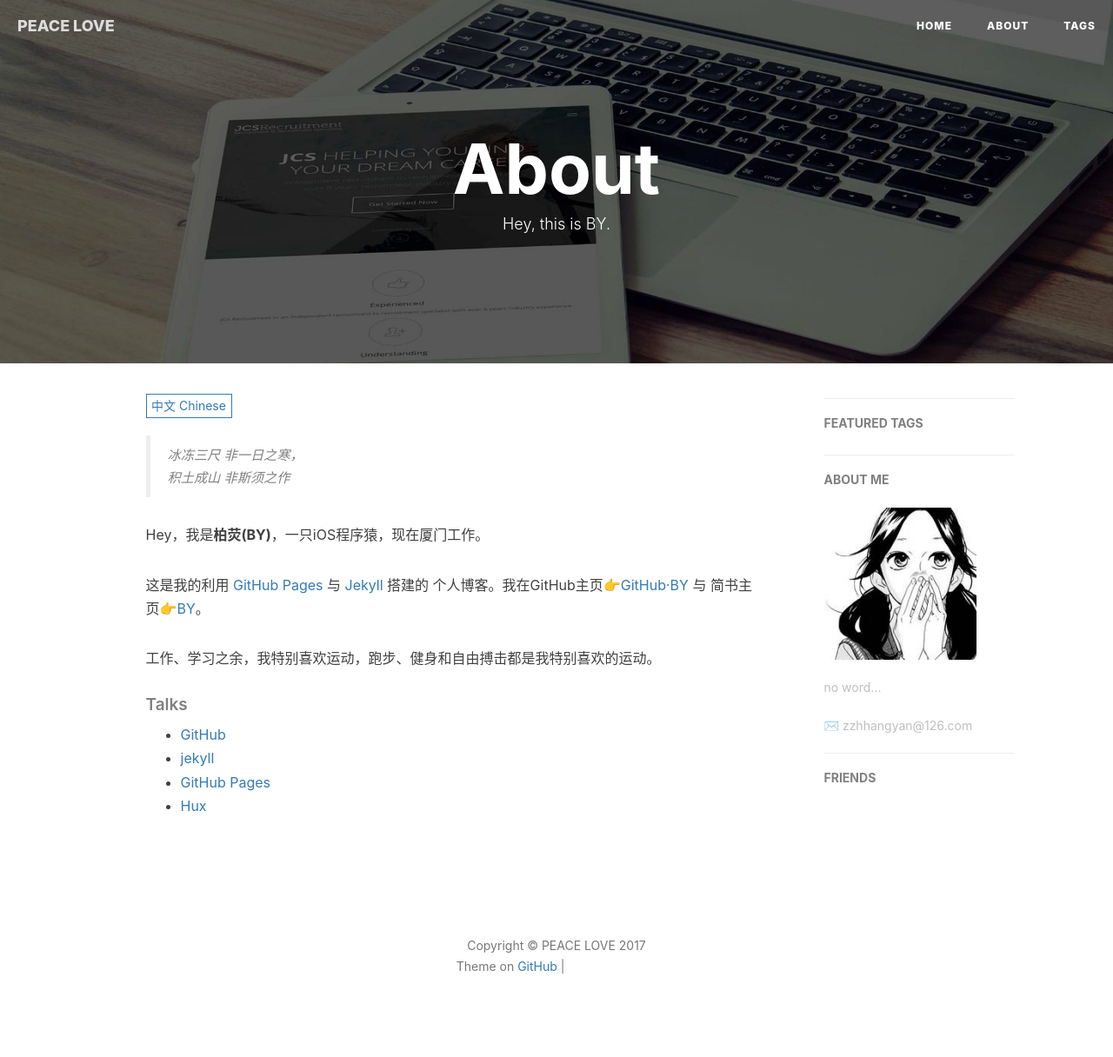
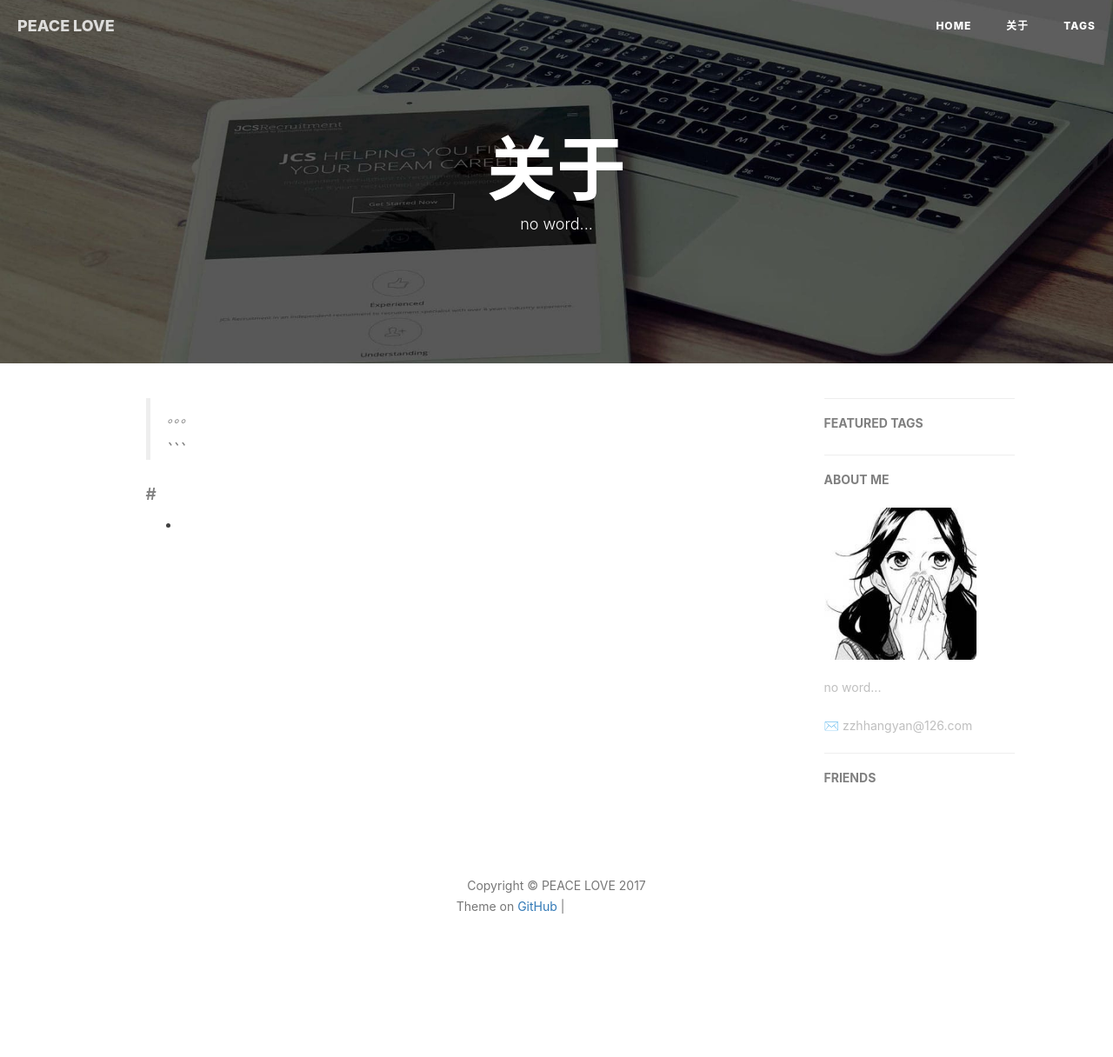
Before and after one commit to simplegis/simplegis.github.io, a Jekyll site: the page built from about.html, in a window 1280 px wide. Shown: the whole page at 87% size. Built offline with Jekyll 4.4.1, drawn with Linux system fonts in a browser that asks for light colours; nearby versions of some CDN libraries; comment, search, counter and statistics services are not loaded; after the commit the page ends 1147 px from its top, so only the background shows below that; grey boxes are pictures that could not be loaded.

Commit message:
first commit

```diff
--- a/about.html
+++ b/about.html
@@ -1,161 +1,22 @@
 ---
 layout: page
-title: "About"
-description: "Hey, this is BY."
+title: "关于"
+description: "no word..."
 header-img: "img/post-bg-rwd.jpg"
 ---
 
-<!-- Language Selector -->
-<select class="sel-lang" onchange= "onLanChange(this.options[this.options.selectedIndex].value)">
-    <option value="0" selected> 中文 Chinese </option>
-    <option value="1"> 英文 English </option>
-</select>
 
-<!-- Chinese Version -->
-<div class="zh post-container">
+<div class="post-container">
 
     <!--copied from markdown -->
-    <blockquote><p>冰冻三尺 非一日之寒，<br>
-    积土成山 非斯须之作</p></blockquote>
-
-    <p>Hey，我是<strong>柏荧(BY)</strong>，一只iOS程序猿，现在厦门工作。</p>
-
-    <p>这是我的利用 <a href="https://pages.github.com/">GitHub Pages</a> 与 <a href="http://jekyll.com.cn/">Jekyll</a> 搭建的 个人博客。我在GitHub主页<a href="https://github.com/qiubaiying">👉GitHub·BY</a> 与 简书主页<a href="https://http://www.jianshu.com/u/e71990ada2fd">👉BY</a>。</p>
-
-    <p>工作、学习之余，我特别喜欢运动，跑步、健身和自由搏击都是我特别喜欢的运动。</p>
+    <blockquote><p>。。。<br>
+    、、、</p></blockquote>
 
     <p></p>
 
-    <h5>Talks</h5>
+    <h5>#</h5>
 
     <ul>
-    <li><a href="https://github.com">GitHub</a></li>
-    <li><a href="http://jekyll.com.cn/">jekyll</a></li>
-    <li><a href="https://pages.github.com/">GitHub Pages</a></li>
-    <li><a href="http://huangxuan.me/">Hux</a></li>    </ul>
+    <li><a href="#"></a></li>
+     </ul>
 </div>
-
-<!-- English Version -->
-<div class="en post-container">
-    <blockquote><p>Yet another iOS Developer. <br>
-    Yet another Life-long Student.</p></blockquote>
-
-    <p>Hi, I am <strong>Baiying Qiu</strong>，you can call me <strong>BY</strong>. I am an iOS software engineer and currently working in Xiamen</p>
-
-    <p>This is my personal blog, through making Github Pages and Jekyll.My GitHub  👉 <a href="http://github.com/qiubaiying">Github·BY</a>.</p>
-
-    <p>I am a sports enthusiast, I like fitness, running and boxing.</p>
-
-    <h5>Talks</h5>
-
-    <ul>
-    <li><a href="https://github.com">GitHub</a></li>
-    <li><a href="http://jekyll.com.cn/">jekyll</a></li>
-    <li><a href="https://pages.github.com/">GitHub Pages</a></li>
-    <li><a href="https://qiubaiying.github.io">BY</a></li>
-    </ul>
-</div>
-
-<!-- Handle Language Change -->
-<script type="text/javascript">
-    // get nodes
-    var $zh = document.querySelector(".zh");
-    var $en = document.querySelector(".en");
-    var $select = document.querySelector("select");
-
-    // bind hashchange event
-    window.addEventListener('hashchange', _render);
-
-    // handle render
-    function _render(){
-        var _hash = window.location.hash;
-        // en
-        if(_hash == "#en"){
-            $select.selectedIndex = 1;
-            $en.style.display = "block";
-            $zh.style.display = "none";
-        // zh by default
-        }else{
-            // not trigger onChange, otherwise cause a loop call.
-            $select.selectedIndex = 0;
-            $zh.style.display = "block";
-            $en.style.display = "none";
-        }
-    }
-
-    // handle select change
-    function onLanChange(index){
-        if(index == 0){
-            window.location.hash = "#zh"
-        }else{
-            window.location.hash = "#en"
-        }
-    }
-
-    // init
-    _render();
-</script>
-
-
-
-{% if site.duoshuo_username %}
-<!-- 多说评论框 start -->
-<div class="comment">
-    <!-- This id is used for indexing my loss comments forcedly -->
-    <div class="ds-thread"
-    {% if site.duoshuo_username == "qiubaiying" %}
-        data-thread-id="0ee040117ec56f17aa7e2523d1eae19b"
-    {% else %}
-    <!-- U can just use this key generated to index comments at page about -->
-        data-thread-key="{{site.duoshuo_username}}/about"
-    {% endif %}
-
-    data-title="{{page.title}}"
-    data-url="{{site.url}}/about/"></div>
-</div>
-<!-- 多说评论框 end -->
-
-<!-- 多说公共JS代码 start (一个网页只需插入一次) -->
-<script type="text/javascript">
-    // dynamic User hacking by Hux
-    var _user = '{{site.duoshuo_username}}';
-
-    // duoshuo comment query.
-    var duoshuoQuery = {short_name: _user };
-    (function() {
-        var ds = document.createElement('script');
-        ds.type = 'text/javascript';ds.async = true;
-        ds.src = (document.location.protocol == 'https:' ? 'https:' : 'http:') + '//static.duoshuo.com/embed.js';
-        ds.charset = 'UTF-8';
-        (document.getElementsByTagName('head')[0]
-         || document.getElementsByTagName('body')[0]).appendChild(ds);
-    })();
-</script>
-<!-- 多说公共JS代码 end -->
-{% endif %}
-
-
-{% if site.disqus_username %}
-<!-- disqus 评论框 start -->
-<div class="comment">
-    <div id="disqus_thread" class="disqus-thread">
-
-    </div>
-</div>
-<!-- disqus 评论框 end -->
-
-<!-- disqus 公共JS代码 start (一个网页只需插入一次) -->
-<script type="text/javascript">
-    /* * * CONFIGURATION VARIABLES * * */
-    var disqus_shortname = "{{site.disqus_username}}";
-    var disqus_identifier = "{{site.disqus_username}}/{{page.url}}";
-    var disqus_url = "{{site.url}}{{page.url}}";
-
-    (function() {
-        var dsq = document.createElement('script'); dsq.type = 'text/javascript'; dsq.async = true;
-        dsq.src = '//' + disqus_shortname + '.disqus.com/embed.js';
-        (document.getElementsByTagName('head')[0] || document.getElementsByTagName('body')[0]).appendChild(dsq);
-    })();
-</script>
-<!-- disqus 公共JS代码 end -->
-{% endif %}
--- a/tags.html
+++ b/tags.html
@@ -1,7 +1,7 @@
 ---
 title: Tags
 layout: default
-description: keep hungry keep foolish
+description: no bbbbbbb
 header-img: "img/tag-bg.jpg"
 ---
 
```
